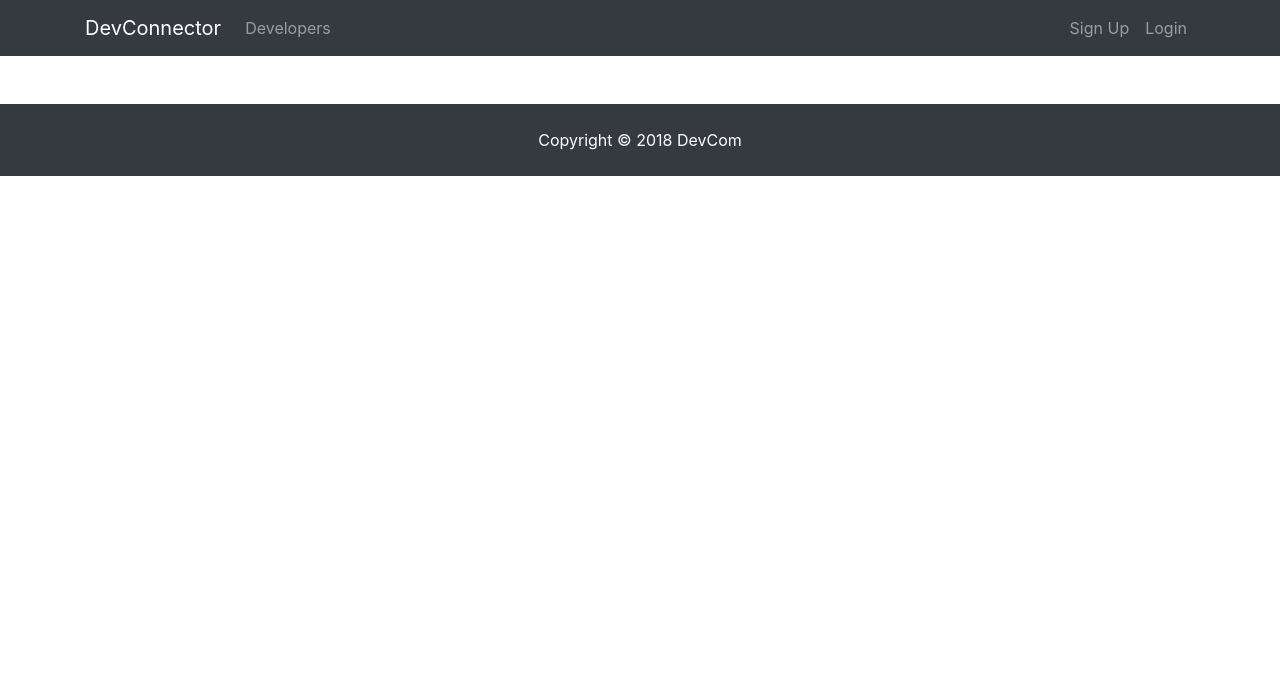
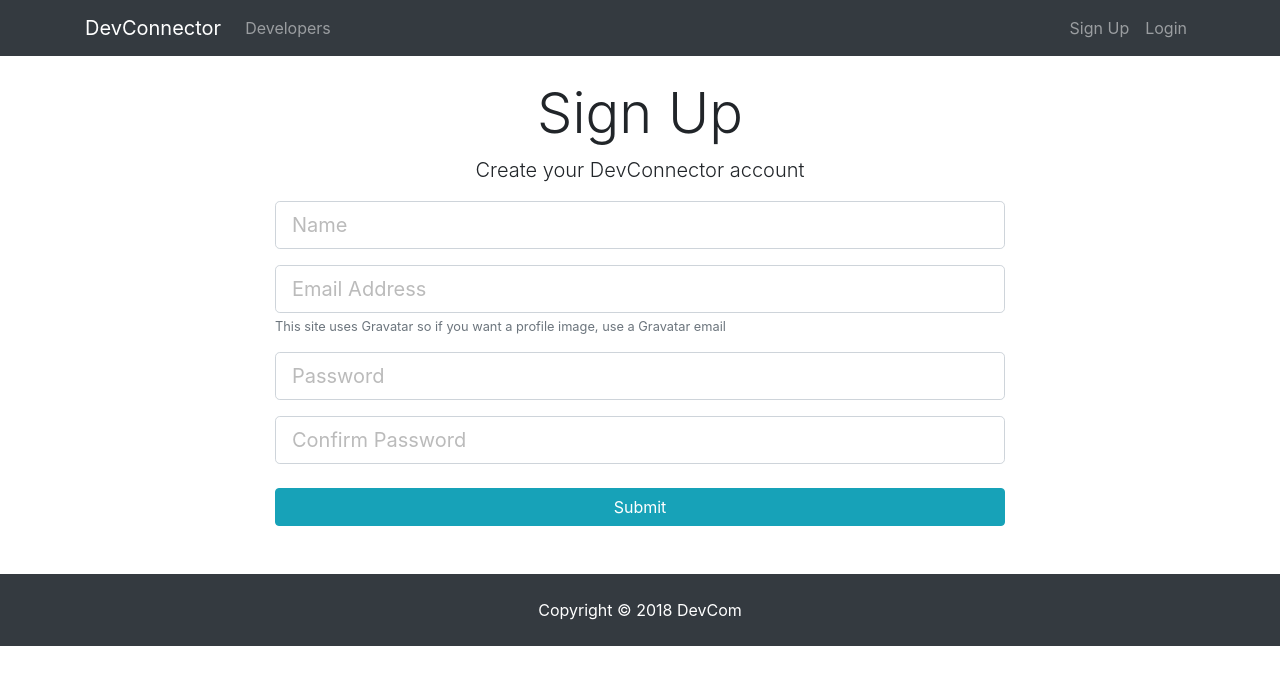
Before and after one commit to codeplayer14/devcom, a React (Create React App) app in the folder client/: page /register in a window 1280 px wide. Shown: the top 684 px of the page. Built offline with nearby package versions, Linux system fonts and the light colour scheme.

Commit message:
Register form component state setup

```diff
--- a/client/src/App.js
+++ b/client/src/App.js
@@ -4,6 +4,9 @@
 import Navbar from "./components/layout/Navbar";
 import Footer from "./components/layout/Footer";
 import Landing from "./components/layout/Landing";
+import Register from "./components/auth/Register";
+
+import Login from "./components/auth/Login";
 import "./App.css";
 
 class App extends Component {
@@ -13,6 +16,9 @@
         <div className="App">
           <Navbar />
           <Route exact path="/" component={Landing} />
+          <Route exact path="/register" component={Register} />
+          <Route exact path="/login" component={Login} />
+          <div className="containter"> </div>
           <Footer />
         </div>
       </Router>
--- /dev/null
+++ b/client/src/components/auth/Login.js
@@ -0,0 +1,7 @@
+import React, { Component } from "react";
+
+export default class Login extends Component {
+  render() {
+    return <div>Login</div>;
+  }
+}
--- /dev/null
+++ b/client/src/components/auth/Register.js
@@ -0,0 +1,96 @@
+import React, { Component } from "react";
+
+class Register extends Component {
+  constructor() {
+    super();
+    this.state = {
+      name: "",
+      email: "",
+      password: "",
+      password2: "",
+      errors: {}
+    };
+    this.onChange = this.onChange.bind(this);
+    this.onSubmit = this.onSubmit.bind(this);
+  }
+
+  onSubmit(e) {
+    e.preventDefault();
+    const newUser = {
+      name: this.state.name,
+      email: this.state.email,
+      password: this.state.password,
+      password2: this.state.password
+    };
+    console.log(newUser);
+  }
+  onChange(e) {
+    //computed property
+    console.log([e.target.name]);
+    this.setState({ [e.target.name]: e.target.value });
+  }
+  render() {
+    return (
+      <div className="register">
+        <div className="container">
+          <div className="row">
+            <div className="col-md-8 m-auto">
+              <h1 className="display-4 text-center">Sign Up</h1>
+              <p className="lead text-center">
+                Create your DevConnector account
+              </p>
+              <form onSubmit={this.onSubmit}>
+                <div className="form-group">
+                  <input
+                    type="text"
+                    className="form-control form-control-lg"
+                    placeholder="Name"
+                    name="name"
+                    value={this.state.name}
+                    onChange={this.onChange}
+                  />
+                </div>
+                <div className="form-group">
+                  <input
+                    onChange={this.onChange}
+                    type="email"
+                    value={this.state.email}
+                    className="form-control form-control-lg"
+                    placeholder="Email Address"
+                    name="email"
+                  />
+                  <small className="form-text text-muted">
+                    This site uses Gravatar so if you want a profile image, use
+                    a Gravatar email
+                  </small>
+                </div>
+                <div className="form-group">
+                  <input
+                    onChange={this.onChange}
+                    type="password"
+                    value={this.state.password}
+                    className="form-control form-control-lg"
+                    placeholder="Password"
+                    name="password"
+                  />
+                </div>
+                <div className="form-group">
+                  <input
+                    onChange={this.onChange}
+                    type="password"
+                    className="form-control form-control-lg"
+                    placeholder="Confirm Password"
+                    name="password2"
+                    value={this.state.password2}
+                  />
+                </div>
+                <input type="submit" className="btn btn-info btn-block mt-4" />
+              </form>
+            </div>
+          </div>
+        </div>
+      </div>
+    );
+  }
+}
+export default Register;
--- a/client/src/components/layout/Landing.js
+++ b/client/src/components/layout/Landing.js
@@ -1,4 +1,6 @@
 import React, { Component } from "react";
+
+import { Link } from "react-router-dom";
 class Landing extends Component {
   render() {
     return (
--- a/client/src/components/layout/Navbar.js
+++ b/client/src/components/layout/Navbar.js
@@ -1,13 +1,13 @@
 import React, { Component } from "react";
-
+import { Link } from "react-router-dom";
 class Navbar extends Component {
   render() {
     return (
       <nav className="navbar navbar-expand-sm navbar-dark bg-dark mb-4">
         <div className="container">
-          <a className="navbar-brand" href="landing.html">
+          <Link className="navbar-brand" to="/">
             DevConnector
-          </a>
+          </Link>
           <button
             className="navbar-toggler"
             type="button"
@@ -20,23 +20,23 @@
           <div className="collapse navbar-collapse" id="mobile-nav">
             <ul className="navbar-nav mr-auto">
               <li className="nav-item">
-                <a className="nav-link" href="profiles.html">
+                <Link className="nav-link" to="/profiles">
                   {" "}
                   Developers
-                </a>
+                </Link>
               </li>
             </ul>
 
             <ul className="navbar-nav ml-auto">
               <li className="nav-item">
-                <a className="nav-link" href="register.html">
+                <Link className="nav-link" to="/register">
                   Sign Up
-                </a>
+                </Link>
               </li>
               <li className="nav-item">
-                <a className="nav-link" href="login.html">
+                <Link className="nav-link" to="/login">
                   Login
-                </a>
+                </Link>
               </li>
             </ul>
           </div>
```
Also changed, not shown: client/src/components/auth/register.js (deleted).
